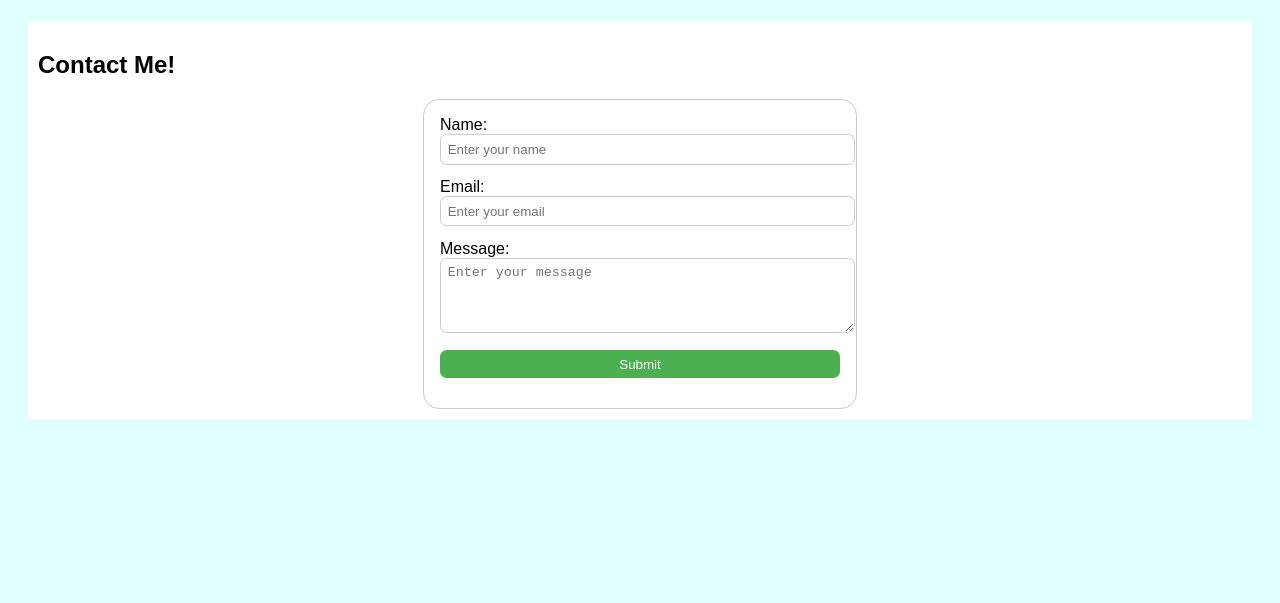
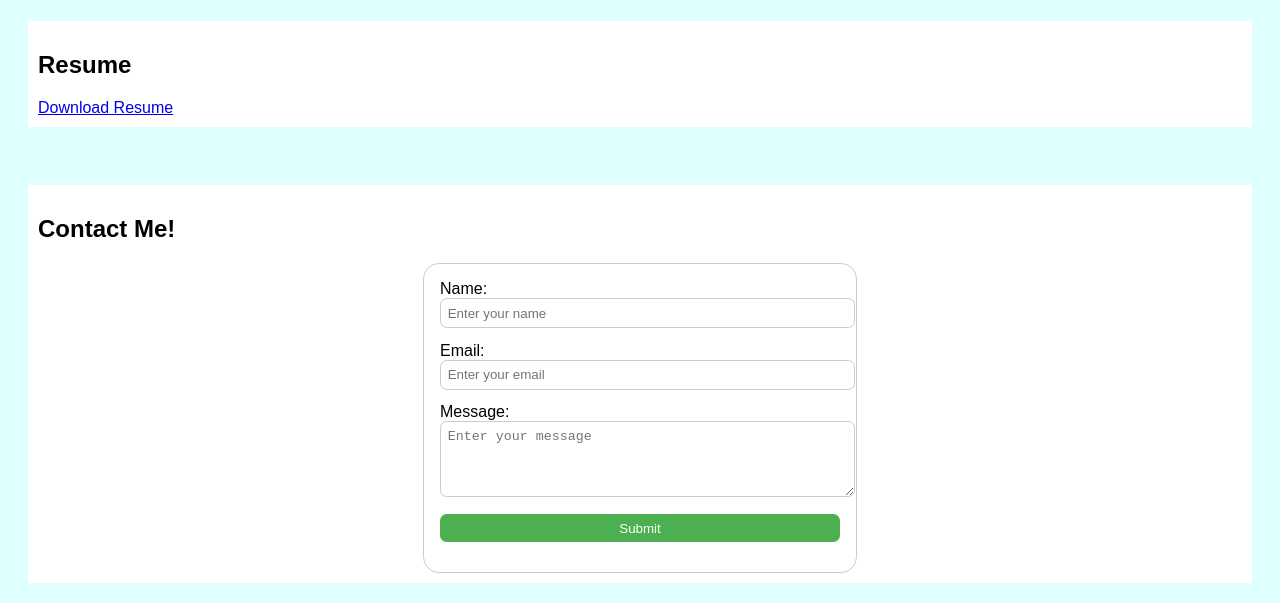
Before and after one commit to TheSilentBang1/web_dev_cb, a plain HTML site: page index.html in a window 1280 px wide. Shown: the part 2399-3002 px from the top of the page. Before the commit the page ends 2838 px from the top, so only its background shows below. Drawn offline with Linux system fonts and the light colour scheme.

Commit message:
update 1

```diff
--- a/index.html
+++ b/index.html
@@ -98,6 +98,12 @@
     <iframe width="560" height="315" src="https://www.youtube.com/embed/HGTJBPNC-Gw?si=JR5Sk7qiJATO6rL3" title="YouTube video player" frameborder="0" allow="accelerometer; autoplay; clipboard-write; encrypted-media; gyroscope; picture-in-picture; web-share" referrerpolicy="strict-origin-when-cross-origin" allowfullscreen></iframe>
     <br>
 
+    <section>
+        <h1>Resume</h1>
+        <a href = "resume_01.pdf" target="_blank">Download Resume</a>
+    </section>
+    <br>
+
     <section id = "contact-form">
         <h2 class = "contact-title">Contact Me!</h2>
         <form class="contact-form">
```
